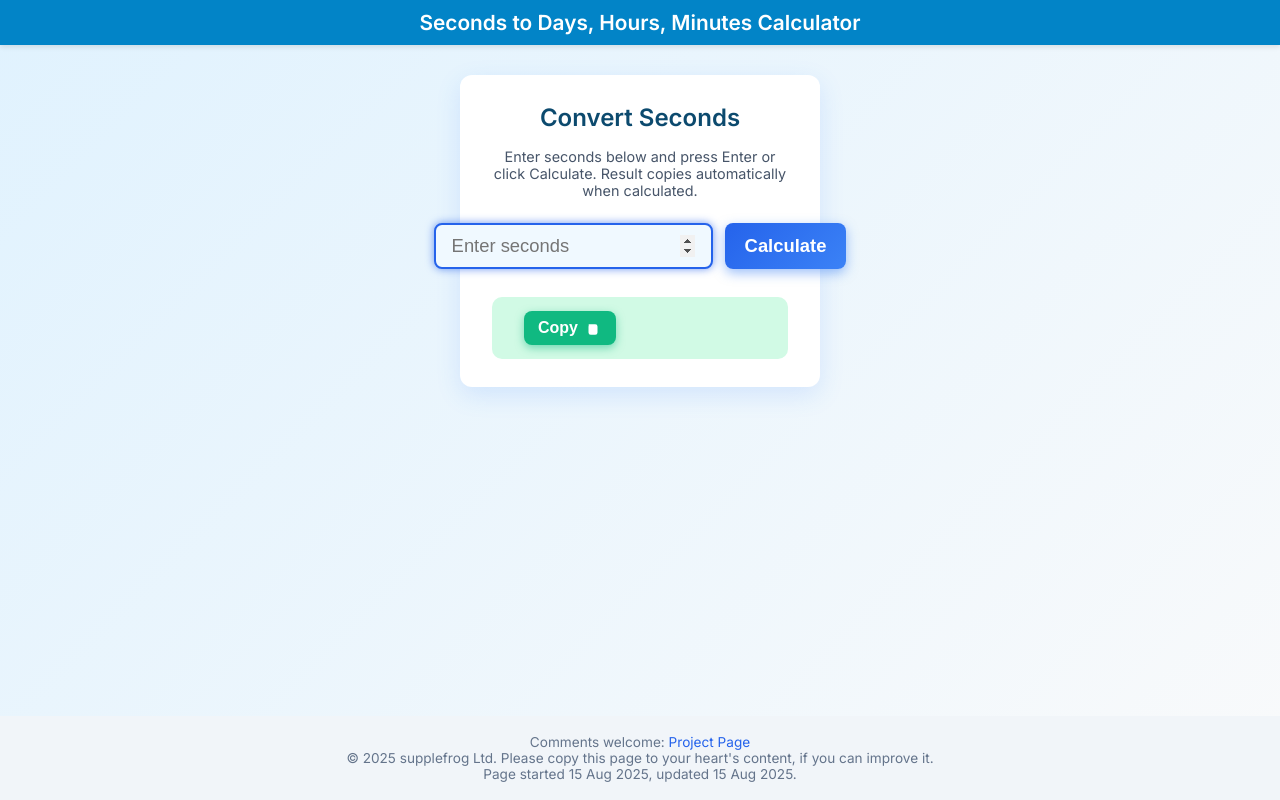
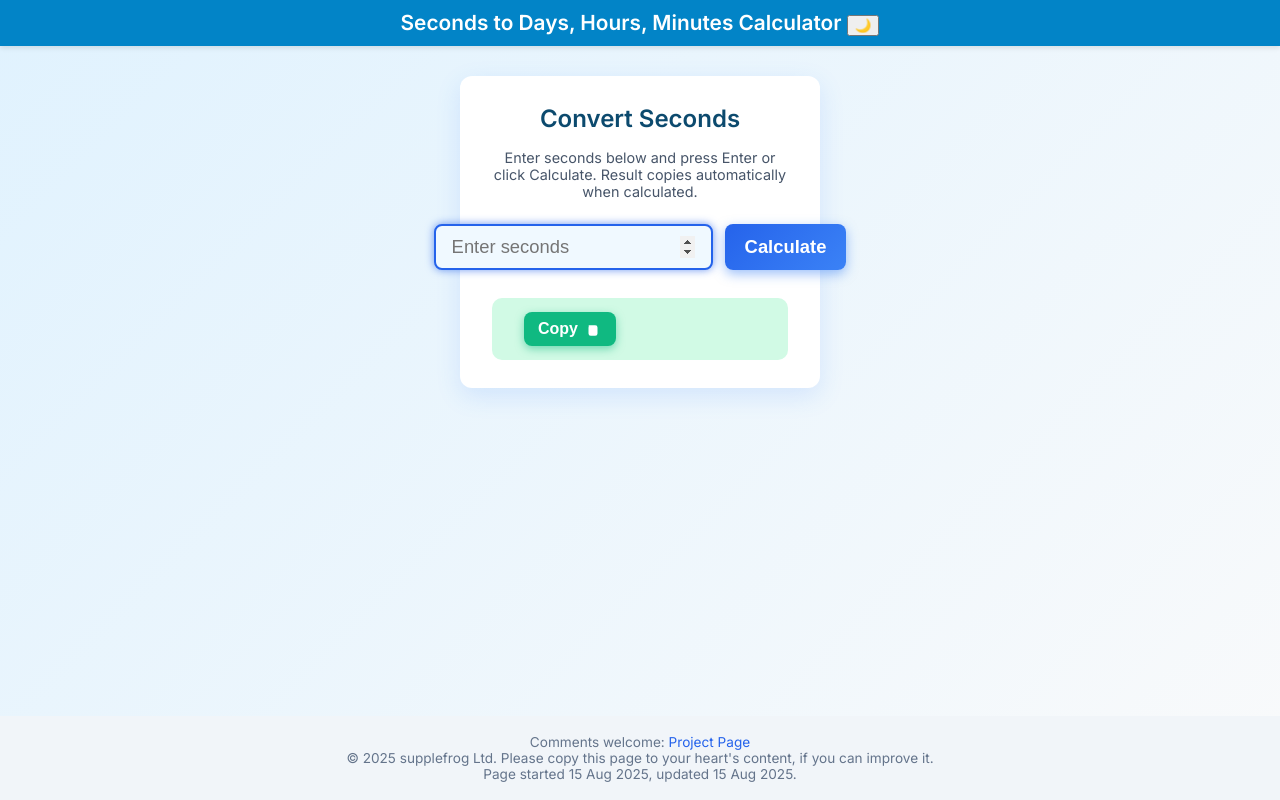
Before and after one commit to supplefrog/uptime, a plain HTML site: page index.html in a window 1280 px wide. Drawn offline with Linux system fonts and the light colour scheme.

Commit message:
Update index.html

```diff
--- a/index.html
+++ b/index.html
@@ -15,6 +15,9 @@
 <body>
 <header>
   Seconds to Days, Hours, Minutes Calculator
+  <button id="themeToggle" class="theme-toggle" type="button" aria-label="Toggle color theme" aria-pressed="false" title="Toggle theme">
+    <span aria-hidden="true">🌙</span>
+  </button>
 </header>
 
 <main>
```
